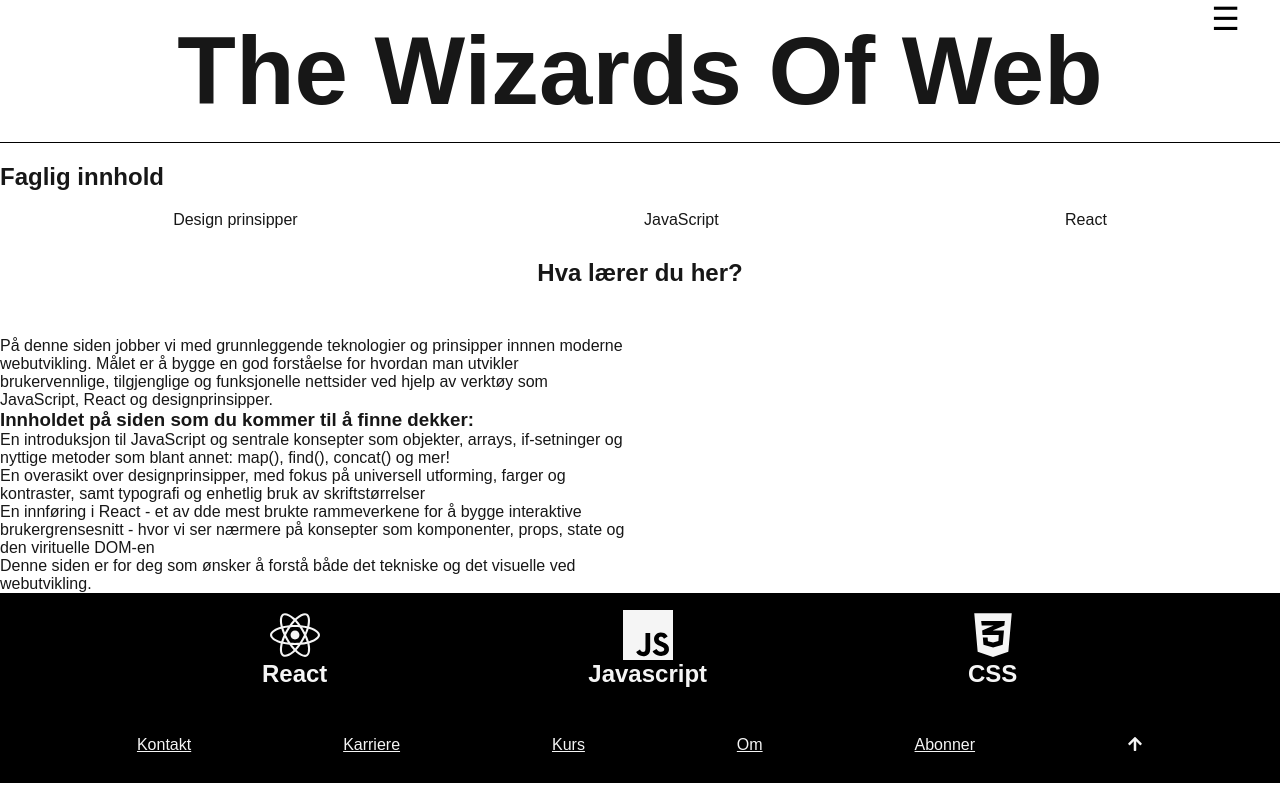
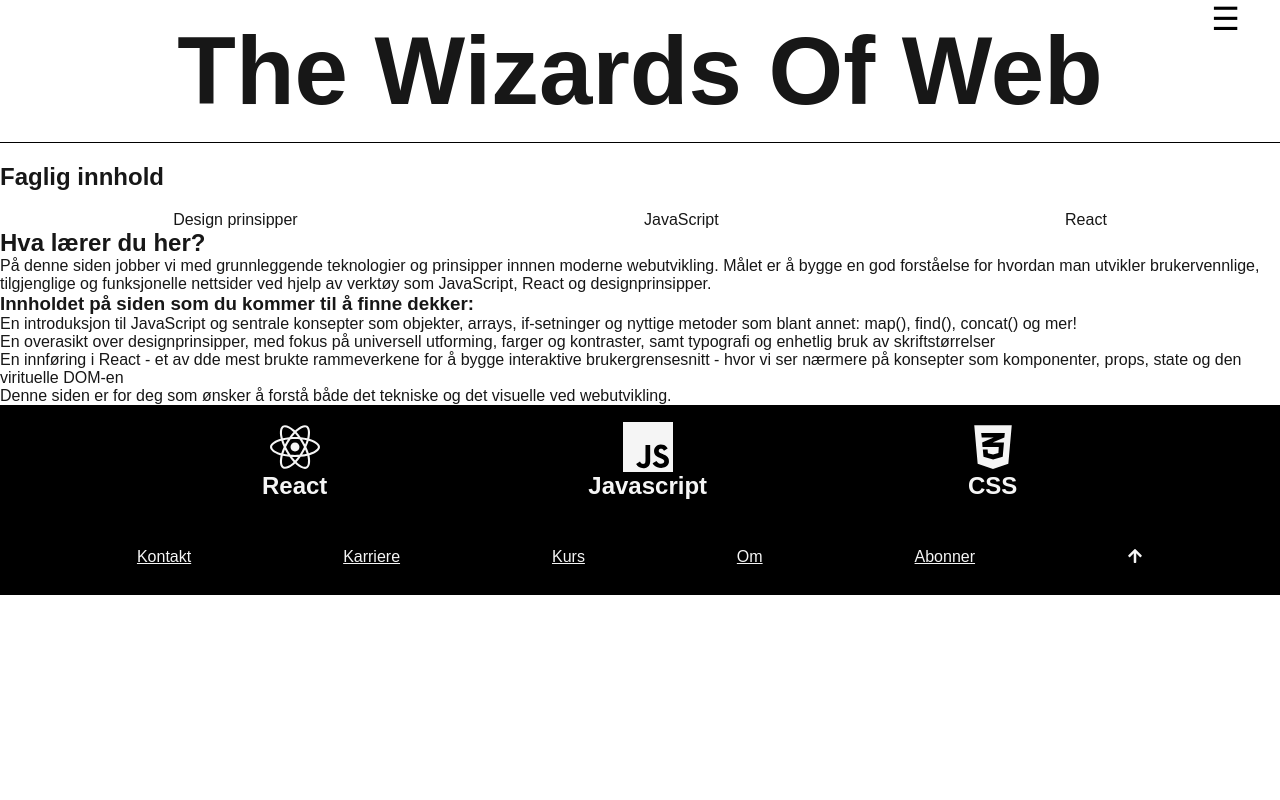
Before and after one commit to marie-cha9ne/Arbeidskrav-2---gruppe, a Next.js app: page /subject in a window 1280 px wide. Built offline with nearby package versions, Linux system fonts and the light colour scheme.

Commit message:
Laget flyttet main faginnhold til riktig formattering.

```diff
--- a/app/components/ArticleRendrer.tsx
+++ b/app/components/ArticleRendrer.tsx
@@ -37,6 +37,11 @@ export default function ArticleRenderer({ content }: Props) {
               alt={`Bilde ${i + 1} i seksjon: ${section.title}`}
               />
           ))}
+          {sub.list && (
+              <ul>
+              {sub.list.map((li, i) => <li key={i}>{li}</li>)}
+              </ul>
+          )}
           {sub.code && <Example code={sub.code}/>}
           {sub.note && <p>{sub.note}</p>}
         </div>
--- a/app/content/subMainContent.ts
+++ b/app/content/subMainContent.ts
@@ -1 +1,21 @@
 import type { ArticleSection } from "./types";
+
+export const subMainContent: ArticleSection[] = [
+  {
+    title:"Hva lærer du her?",
+    body:[
+      "På denne siden jobber vi med grunnleggende teknologier og prinsipper innnen moderne webutvikling. Målet er å bygge en god forståelse for hvordan man utvikler brukervennlige, tilgjenglige og funksjonelle nettsider ved hjelp av verktøy som JavaScript, React og designprinsipper."
+    ],
+    subSections:[
+      {
+        title:"Innholdet på siden som du kommer til å finne dekker:",
+        list:[
+          "En introduksjon til JavaScript og sentrale konsepter som objekter, arrays, if-setninger og nyttige metoder som blant annet: map(), find(), concat() og mer!",
+          "En overasikt over designprinsipper, med fokus på universell utforming, farger og kontraster, samt typografi og enhetlig bruk av skriftstørrelser",
+          "En innføring i React -  et av dde mest brukte rammeverkene for å bygge interaktive brukergrensesnitt - hvor vi ser nærmere på konsepter som komponenter, props, state og den virituelle DOM-en",
+        ],
+        note:"Denne siden er for deg som ønsker å forstå både det tekniske og det visuelle ved webutvikling."
+      }
+    ]
+  }
+]
--- a/app/subject/page.tsx
+++ b/app/subject/page.tsx
@@ -1,24 +1,6 @@
-import styles from './sub.module.css';
-// for å koble til css i mappen må den skrives som .module.css dette er fordi vi bruker css.modules i denne mappen. dermed blir dette riktig import måte for css.
+import ArticleRenderer from '../components/ArticleRendrer';
+import { subMainContent } from '../content/subMainContent';
 
-export default function SubjectPage(){
-
-  return(
-    <main className={styles.main}>
-      <h2 className={styles.color}>Hva lærer du her?</h2>
-      <article>
-        <p>
-          På denne siden jobber vi med grunnleggende teknologier og prinsipper innnen moderne webutvikling. Målet er å bygge en god forståelse for hvordan man utvikler brukervennlige, tilgjenglige og funksjonelle nettsider ved hjelp av verktøy som JavaScript, React og designprinsipper.
-        </p>
-        <h3>Innholdet på siden som du kommer til å finne dekker:</h3>
-        <ul>
-          <li>En introduksjon til JavaScript og sentrale konsepter som objekter, arrays, if-setninger og nyttige metoder som blant annet: map(), find(), concat() og mer!</li>
-          <li>En overasikt over designprinsipper, med fokus på universell utforming, farger og kontraster, samt typografi og enhetlig bruk av skriftstørrelser</li>
-          <li>En innføring i React -  et av dde mest brukte rammeverkene for å bygge interaktive brukergrensesnitt - hvor vi ser nærmere på konsepter som komponenter, props, state og den virituelle DOM-en</li>
-        </ul>
-        <p>Denne siden er for deg som ønsker å forstå både det tekniske og det visuelle ved webutvikling. </p>
-      </article>
-    </main>
-  )
-
+export default function SubjectMainPage(){
+  return <ArticleRenderer content={subMainContent}/>
 }
```
